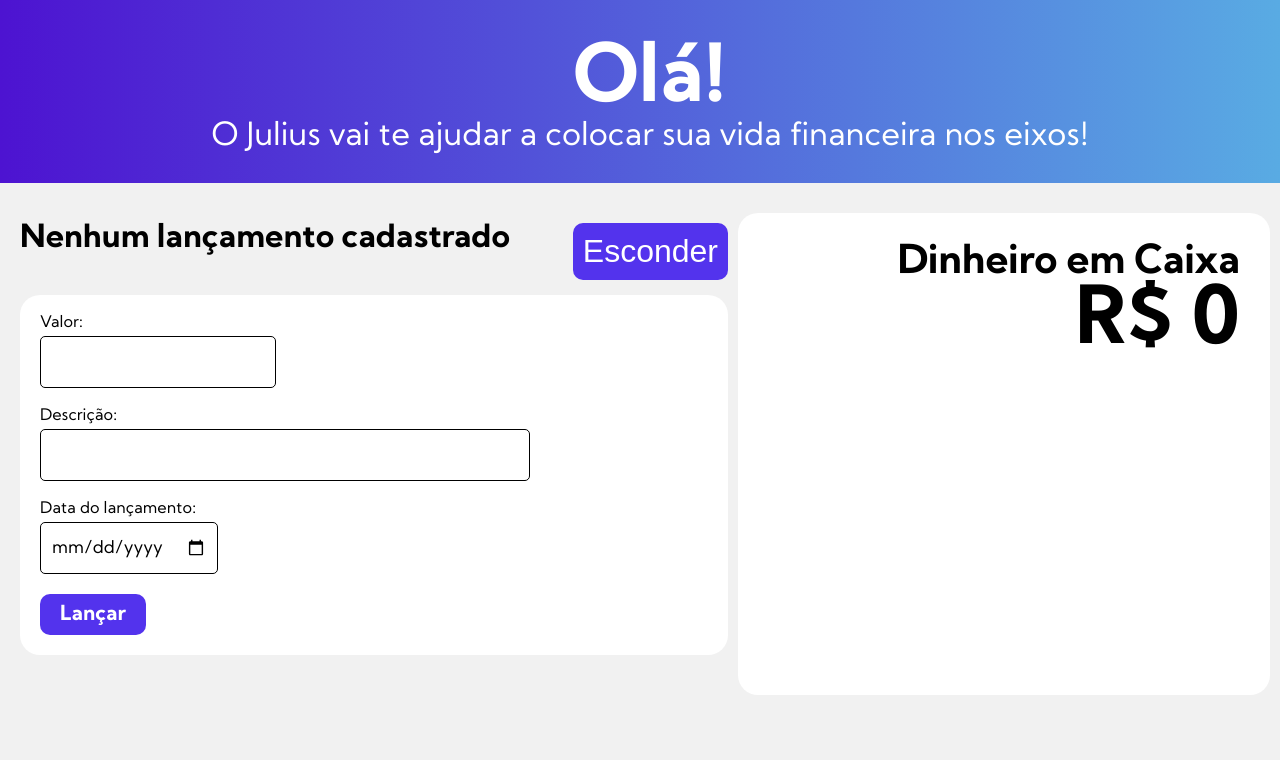
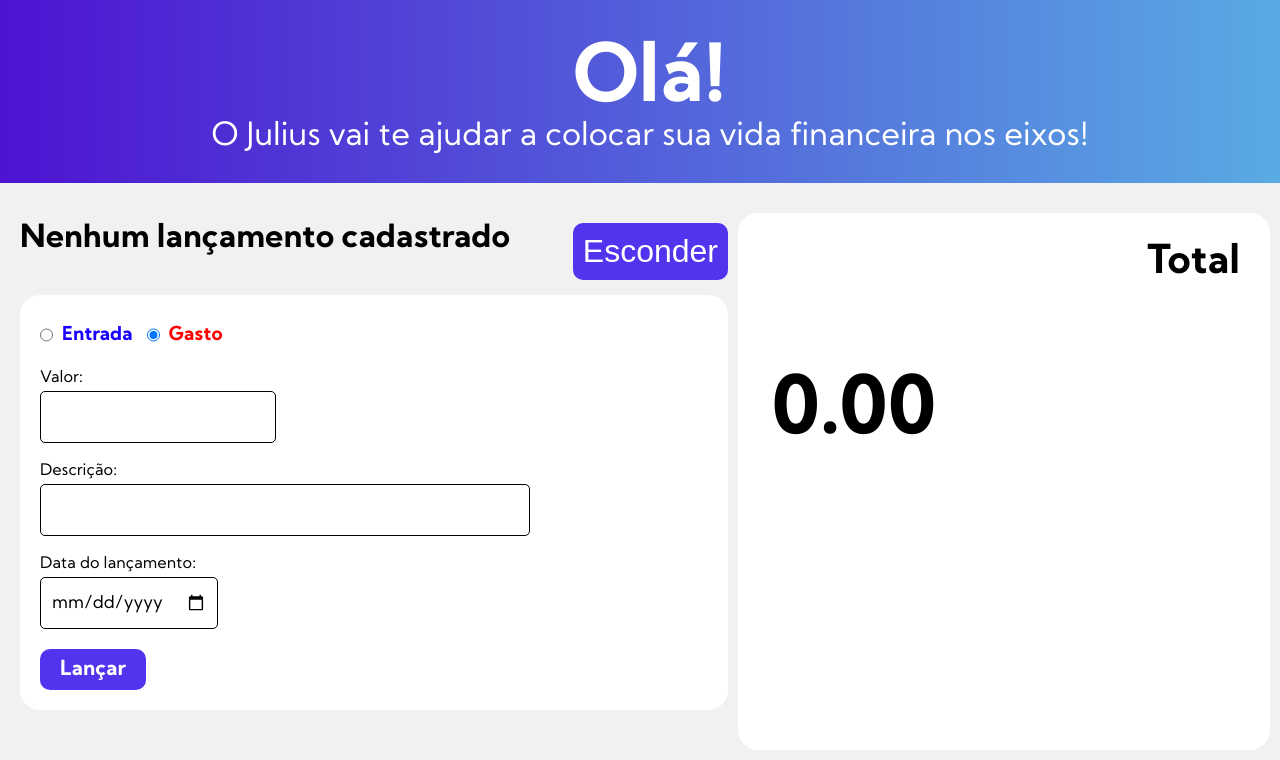
Before and after one commit to DouglasWillianBasilio/Julius, a plain HTML site: page index.html in a window 1280 px wide. Both pictures are taken after a click on the button "Novo lançamento". Shown: the part 53-813 px from the top of the page. Drawn offline with nearby package versions, Linux system fonts and the light colour scheme.

Commit message:
atualizando

```diff
--- a/index.html
+++ b/index.html
@@ -5,6 +5,9 @@
     <meta http-equiv="X-UA-Compatible" content="IE=edge">
     <meta name="viewport" content="width=device-width, initial-scale=1.0">
     <link rel="stylesheet" href="style.css">
+    <!--BIBLIOTECA PARA O GRAFICO-->
+    <script src="https://cdnjs.cloudflare.com/ajax/libs/Chart.js/4.2.1/chart.min.js" integrity="sha512-v3ygConQmvH0QehvQa6gSvTE2VdBZ6wkLOlmK7Mcy2mZ0ZF9saNbbk19QeaoTHdWIEiTlWmrwAL4hS8ElnGFbA==" crossorigin="anonymous" referrerpolicy="no-referrer"></script>
+    <!--BIBLIOTECA PARA O GRAFICO-->
     <title>Julius</title>
 </head>
 <body>
@@ -24,13 +27,20 @@
             <button id="novolancamento" onclick="alternarFormulario()">Novo lançamento</button>
 
             <div id="formulariolancamento">
-                <form>
+                <form onsubmit="lancar(event)">
+                    <div id="blocotipolancamento">
+                        <input type="radio" name="tipolancamento" id="entrada">
+                        <label for="entrada" class="ganho">Entrada</label>
+                        <input type="radio" name="tipolancamento" id="gasto" checked>
+                        <label for="gasto" class="gasto">Gasto</label>
+
+                    </div>
                     <label for="valor">Valor: </label>
-                    <input type="number" name="valor" id="valor">
+                    <input type="number" step="0.01" min="0" name="valor" id="valor" required>
                     <label for="descricao">Descrição: </label>
-                    <input type="text" name="descricao" id="descricao">
+                    <input type="text" name="descricao" id="descricao" required>
                     <label for="datalancamento">Data do lançamento: </label>
-                    <input type="date" name="datalancamento" id="datalancamento">
+                    <input type="date" name="datalancamento" id="datalancamento" required>
                     <button id="botaolancar">Lançar</button>
                 </form>
             </div>
@@ -41,8 +51,12 @@
         </div>
 
         <div id="direita">
-            <span id="labelrenda">Dinheiro em Caixa</span>
+            <span id="labelrenda">Total</span>
             <span id="renda">R$ 0</span>
+
+            <canvas id="graficodinheiro">
+
+            </canvas>
         </div>
     </div>
 
--- a/main.js
+++ b/main.js
@@ -1,10 +1,143 @@
+let $ = document.querySelector.bind(document);
+
 function alternarFormulario() {
-   const formulario =  document.getElementById('formulariolancamento');
-   const display = formulario.style.display;
+   let formulario =  document.getElementById('formulariolancamento');
+   let display = formulario.style.display;
    formulario.style.display = display === 'block' ? 'none' : 'block';
 
 
-   const botaoNovoLancamento = document.getElementById('novolancamento');
-   const texto = botaoNovoLancamento.firstChild;
+   let botaoNovoLancamento = document.getElementById('novolancamento');
+   let texto = botaoNovoLancamento.firstChild;
    texto.data = texto.data.trim() === 'Esconder' ? 'Novo lançamento' : 'Esconder';
 }
+
+/*CONFIGURAÇÃO DE OPÇÕES DO GRAFICO*/
+
+const opcoesGrafico = {
+    responsive: true,
+				title: {
+					display: true,
+					text: 'Dinheiro em caixa'
+				},
+				tooltips: {
+					mode: 'index',
+					intersect: false,
+				},
+				hover: {
+					mode: 'nearest',
+					intersect: true
+				},
+				scales: {
+					xAxes: [{
+						display: true,
+						scaleLabel: {
+							display: true,
+							labelString: 'Dias'
+						}
+					}],
+					yAxes: [{
+						display: true,
+						scaleLabel: {
+							display: true,
+							labelString: 'Renda'
+						}
+					}]
+				}
+};
+
+/*TRATANDO LANÇAMENTOS*/
+let lancamentosArmazenados = localStorage.getItem('lancamentos');
+let lancamentos =
+    lancamentosArmazenados ? JSON.parse(lancamentosArmazenados) : [];
+renderizarLancamentos();
+renderizarGrafico();
+
+function lancar(event) {
+    event.preventDefault();
+
+    const multiplicadorValor = $('#gasto').checked ? -1 : 1;
+
+    let lancamento = {
+        valor: parseFloat($('#valor').value) * multiplicadorValor,
+        descricao: $('#descricao').value,
+        datalancamento: $('#datalancamento').value
+    };
+
+    lancamentos.push(lancamento);
+    armazenarLancamentos();
+    limparFormulario();
+    renderizarLancamentos();
+    renderizarGrafico();
+    $('#valor').focus();
+}
+
+function renderizarGrafico() {
+    if (lancamentos){
+        const lancamentosOrdenados = lancamentos.sort((a, b) => a.dataLancamento - b.dataLancamento);
+    }
+}
+
+function armazenarLancamentos() {
+    localStorage.setItem('lancamentos', JSON.stringify(lancamentos));
+}
+
+function limparFormulario() {
+    $('#valor').value = '';
+    $('#descricao').value = '';
+    $('#datalancamento').value = '';
+}
+
+function renderizarLancamentos() {
+    if(lancamentos) {
+        let htmlLancamentos = '';
+        let dinheiroEmCaixa = 0;
+
+        for( let i = lancamentos.length - 1; i > -1; i--){
+            let lancamento = lancamentos[i];
+
+            let valor = lancamento.valor;
+            dinheiroEmCaixa += valor;
+            let classeLancamento = valor > 0 ? 'entrada' : ' gasto';
+            let imagemLancamento = valor > 0 ? 'mais.png' : 'menos.png';
+
+            valor = valor.toLocaleString(undefined, {
+                minimumFractionDigits: 2
+            });
+
+            let dataLancamento = new Date(lancamento.dataLancamento).toLocaleDateString();
+
+            let html = `
+                <div class="blocolancamento">
+                    <img src="img/${imagemLancamento}" alt="${classeLancamento}">
+
+                    <div class="descricaolancamento">
+                        <span class="valor ${classeLancamento}"> R$ ${valor} </span>
+                        <span> ${dataLancamento} </span>
+                        <span> ${lancamento.descricao} </span>
+                    </div>
+                </div>
+            `;
+
+            htmlLancamentos += html;
+        }
+
+        $('#arealancamentos').innerHTML = htmlLancamentos;
+        renderizarDinheiroEmCaixa(dinheiroEmCaixa);
+    }
+}
+
+function renderizarDinheiroEmCaixa (dinheiroEmCaixa) {
+    let renda = dinheiroEmCaixa.toLocaleString(undefined, {
+        minimumFractionDigits: 2
+    });
+    $ ('#renda').innerText = ` ${renda}`;
+
+    let cor = 'black';
+    if(dinheiroEmCaixa > 0) {
+        cor = 'green';
+    }else if (dinheiroEmCaixa < 0 ){
+        cor = 'red'
+    }
+    $('#renda').style.color = cor;
+
+}
--- a/style.css
+++ b/style.css
@@ -179,6 +179,28 @@ body {
     font-size: 110%;
 }
 
+#blocotipolancamento {
+    margin: 5px 0px 20px 0px;
+}
+
+#blocotipolancamento input {
+    display: inline;
+    margin: 0px 0px;
+    vertical-align: middle;
+}
+
+.ganho {
+    color: #1900ff;
+}
+
+#blocotipolancamento label {
+    vertical-align: middle;
+    font-family: "negrito";
+    font-size: 120%;
+    margin-right: 10px;
+    padding-left: 5px;
+}
+
 #descricao {
     width: 70%;
 }
```
